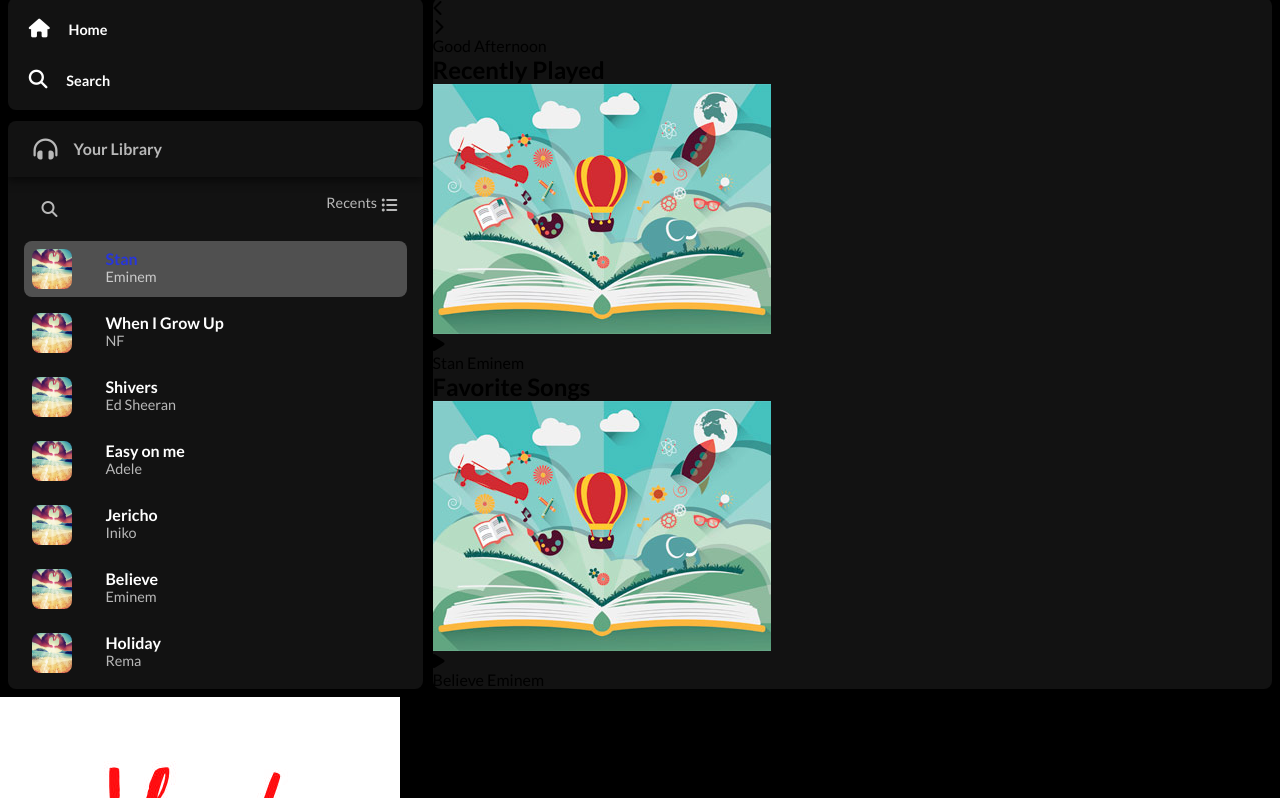
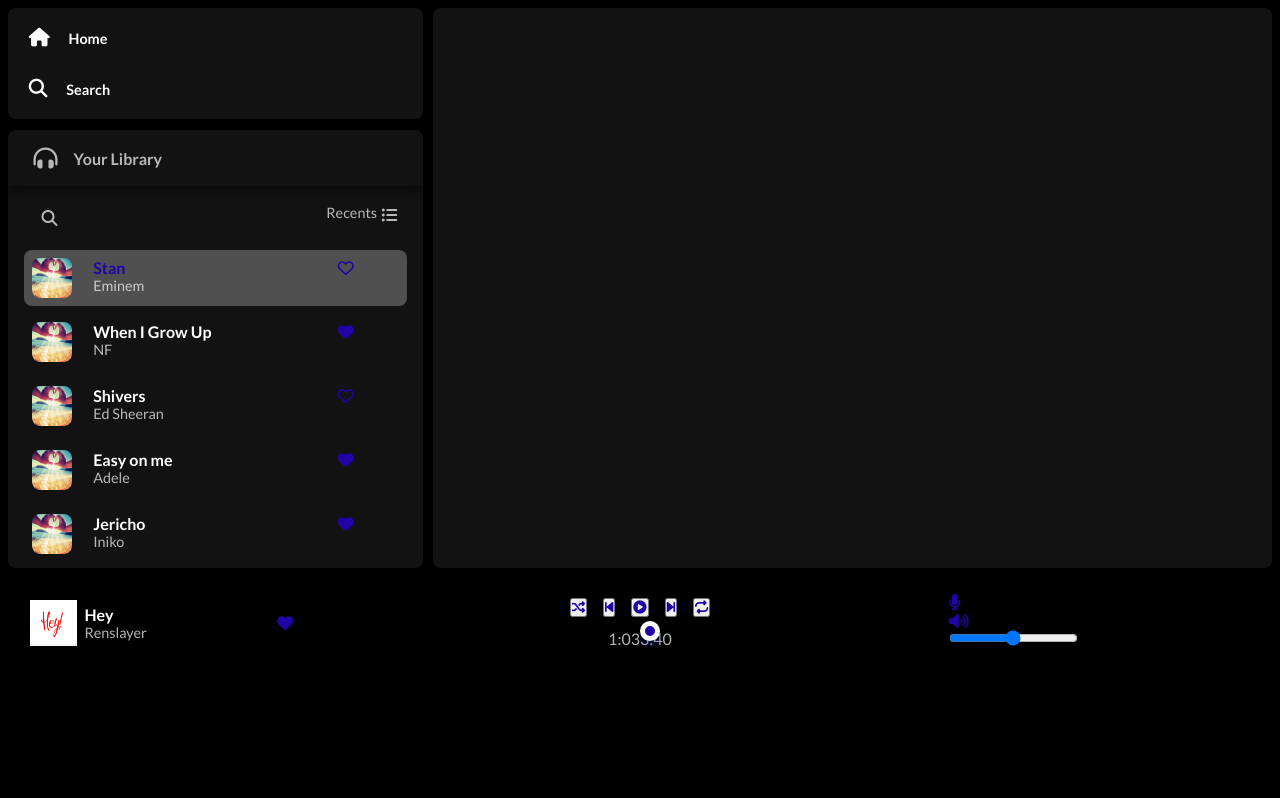
Before and after one commit to DevHeris/RhythmiX, a plain HTML site: page index.html in a window 1280 px wide. Shown: the part 55-853 px from the top of the page. After the commit the page ends 800 px from the top, so only its background shows below. Drawn offline with Linux system fonts and the light colour scheme.

Commit message:
More css styles

```diff
--- a/css/style.css
+++ b/css/style.css
@@ -3,7 +3,7 @@
 
 :root {
     --primary-clr: #121212;
-    --secondary-clr: rgb(39, 54, 221);
+    --secondary-clr: rgb(33, 4, 167);
     --tertiary-clr: #000000;
     --white-clr: rgba(255, 255, 255, 0.701);
 }
@@ -48,6 +48,17 @@ ul {
 
 .header-container a:hover {
     color: var(--secondary-clr);
+    transition: color .4s ease-out;
+}
+
+.header-container .logo {
+    background: linear-gradient(to left, rgb(112, 111, 120), rgb(17, 21, 53), var(--secondary-clr));
+    border-radius: .5em;
+    padding: .2em;
+}
+
+.header-container .logo a:hover {
+    color: var(--white-clr);
 }
 
 .header-container h2 {
@@ -63,7 +74,6 @@ ul {
 .main-grid-container {
     display: grid;
     grid-template-columns: 1fr 2fr;
-    grid-template-rows: 1fr;
     padding: .5em;
     grid-gap: .6em;
 }
@@ -72,9 +82,9 @@ ul {
     grid-column: 1/2;
     grid-row: 1/2;
     display: grid;
-    grid-template-columns: 1fr;
     grid-template-rows: .5fr 1fr 1fr 1fr;
     grid-gap: .7em;
+    height: 70vh;
 }
 
 .sidebar-container>* {
@@ -86,6 +96,7 @@ ul {
     grid-row: 1/2;
     background-color: var(--primary-clr);
     border-radius: .5em;
+    max-height: 70vh;
 }
 
 .top-sidebar-item {
@@ -151,7 +162,6 @@ ul {
 
 .scroll-wrapper {
     overflow-y: auto;
-    max-height: 70vh;
     position: relative;
 }
 
@@ -180,6 +190,7 @@ ul {
 
 .playlist-options .search-icon i {
     padding: .5em;
+    cursor: pointer;
 }
 
 .playlist-options .search-icon i:hover {
@@ -198,6 +209,7 @@ ul {
     margin-inline-end: .3em;
     padding-top: 0;
     font-size: .9em;
+    cursor: pointer;
 }
 
 .sort-option i {
@@ -272,9 +284,10 @@ ul {
 
 .songs-ul li {
     display: grid;
-    grid-template-columns: 1fr 4fr;
+    grid-template-columns: 1fr 4fr 1fr;
     border-radius: .5em;
     padding: .5em;
+    cursor: pointer;
 }
 
 .songs-ul li img {
@@ -288,7 +301,6 @@ ul {
 .songs-ul .song-title,
 .songs-ul .song-artist {
     display: block;
-
 }
 
 .songs-ul .song-title {
@@ -300,3 +312,103 @@ ul {
     font-size: .9em;
     color: var(--white-clr);
 }
+
+.songs-ul .favourite-icon {
+    color: var(--secondary-clr);
+}
+
+.bottom-grid-container {
+    /* height: 14vh; */
+    display: grid;
+    grid-template-columns: 1fr 2fr 1fr;
+    padding: 1em 1.4em;
+}
+
+.currently-playing-song {
+    display: grid;
+    grid-template-columns: 1fr 4fr 1fr;
+    border-radius: .5em;
+    padding: .5em;
+    grid-gap: .5em;
+    justify-content: center;
+    align-items: center;
+}
+
+.currently-playing-song .song-title,
+.currently-playing-song .song-artist {
+    display: block;
+}
+
+.currently-playing-song img {
+    background-size: cover;
+    aspect-ratio: 1;
+    width: 50px;
+}
+
+.currently-playing-song .song-title {
+    color: white;
+    font-weight: bold;
+}
+
+.currently-playing-song .song-artist {
+    font-size: .9em;
+    color: var(--white-clr);
+}
+
+.bottom-grid-container i {
+    color: var(--secondary-clr);
+    cursor: pointer;
+}
+
+.controls {
+    display: flex;
+    justify-content: space-between;
+    align-items: center;
+    gap: 1em;
+}
+
+.audio-player-controls {
+    display: flex;
+    justify-content: space-around;
+    align-items: center;
+    flex-direction: column;
+}
+
+.progress-container {
+    width: 50%;
+    height: 4px;
+    background-color: white;
+    position: relative;
+    cursor: pointer;
+    border-radius: 4px;
+}
+
+.progress {
+    position: absolute;
+    top: 0;
+    left: 0;
+    appearance: none;
+    width: 100%;
+    height: 100%;
+    background: white;
+    border-radius: 4px;
+    cursor: pointer;
+}
+
+.progress::-webkit-slider-thumb {
+    appearance: none;
+    background-color: var(--secondary-clr);
+    width: 20px;
+    aspect-ratio: 1;
+    border-radius: 50%;
+    border: 5px solid white;
+    box-shadow: 0 5px 5px rgba(9, 46, 192, 0.22);
+}
+
+.mini-audio-controls {
+    display: flex;
+}
+
+.mini-audio-controls span {
+    color: var(--white-clr);
+}
--- a/index.html
+++ b/index.html
@@ -66,12 +66,18 @@
                                     <span class="song-title">Stan</span>
                                     <span class="song-artist">Eminem</span>
                                 </div>
+                                <div class="favourite-icon">
+                                    <i class="fa-regular fa-heart"></i>
+                                </div>
                             </li>
                             <li>
                                 <img src="images/summer.jpg" alt="Song Cover">
                                 <div class="song-info">
                                     <span class="song-title">When I Grow Up</span>
                                     <span class="song-artist">NF</span>
+                                </div>
+                                <div class="favourite-icon">
+                                    <i class="fa-solid fa-heart"></i>
                                 </div>
                             </li>
                             <li>
@@ -80,12 +86,18 @@
                                     <span class="song-title">Shivers</span>
                                     <span class="song-artist">Ed Sheeran</span>
                                 </div>
+                                <div class="favourite-icon">
+                                    <i class="fa-regular fa-heart"></i>
+                                </div>
                             </li>
                             <li>
                                 <img src="images/summer.jpg" alt="Song Cover">
                                 <div class="song-info">
                                     <span class="song-title">Easy on me</span>
                                     <span class="song-artist">Adele</span>
+                                </div>
+                                <div class="favourite-icon">
+                                    <i class="fa-solid fa-heart"></i>
                                 </div>
                             </li>
                             <li>
@@ -94,6 +106,9 @@
                                     <span class="song-title">Jericho</span>
                                     <span class="song-artist">Iniko</span>
                                 </div>
+                                <div class="favourite-icon">
+                                    <i class="fa-solid fa-heart"></i>
+                                </div>
                             </li>
                             <li>
                                 <img src="images/summer.jpg" alt="Song Cover">
@@ -101,12 +116,18 @@
                                     <span class="song-title">Believe</span>
                                     <span class="song-artist">Eminem</span>
                                 </div>
+                                <div class="favourite-icon">
+                                    <i class="fa-regular fa-heart"></i>
+                                </div>
                             </li>
                             <li>
                                 <img src="images/summer.jpg" alt="Song Cover">
                                 <div class="song-info">
                                     <span class="song-title">Holiday</span>
                                     <span class="song-artist">Rema</span>
+                                </div>
+                                <div class="favourite-icon">
+                                    <i class="fa-solid fa-heart"></i>
                                 </div>
                             </li>
                         </ul>
@@ -116,7 +137,7 @@
         </section>
 
         <section class="hero-container">
-            <div class="navigation-btn">
+            <!-- <div class="navigation-btn">
                             <div class="back-btn">
                                 <i class="fa-solid fa-chevron-left"></i>
                             </div>
@@ -248,10 +269,9 @@
                                     </div>
                                 </div>
                             </div>
+                        </section> -->
         </section>
     </section>
-    </section>
-
 
 
     <section class="bottom-grid-container">
@@ -284,8 +304,12 @@
                     <i class="fa-solid fa-repeat"></i>
                 </button>
             </div>
+            <div class="mini-audio-controls">
+                <span class="current-time">1:03</span>
                 <div class="progress-container" id="progress-container">
-                <div class="progress" id="progress"></div>
+                    <input type="range" class="progress" value="0">
+                </div>
+                <span class="duration">3:40</span>
             </div>
         </div>
 
```
Lines whose indentation alone changed are shown as unchanged.
